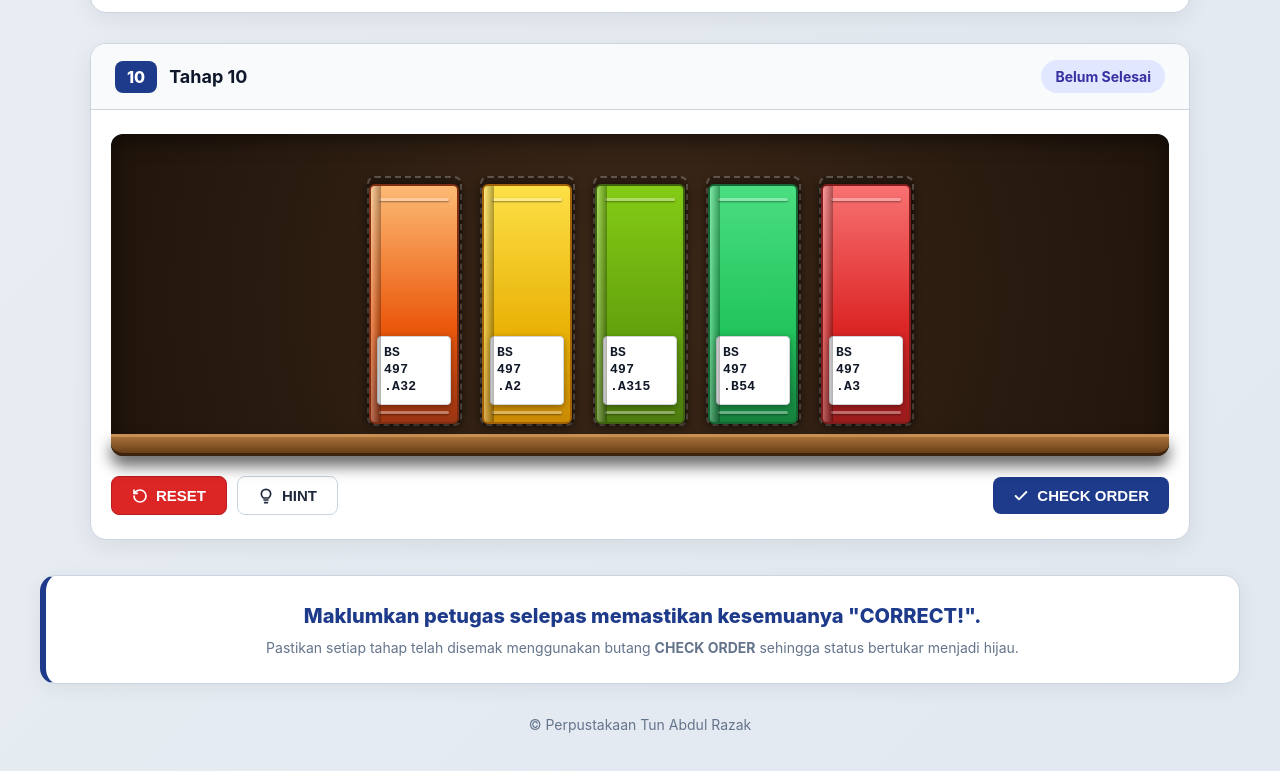
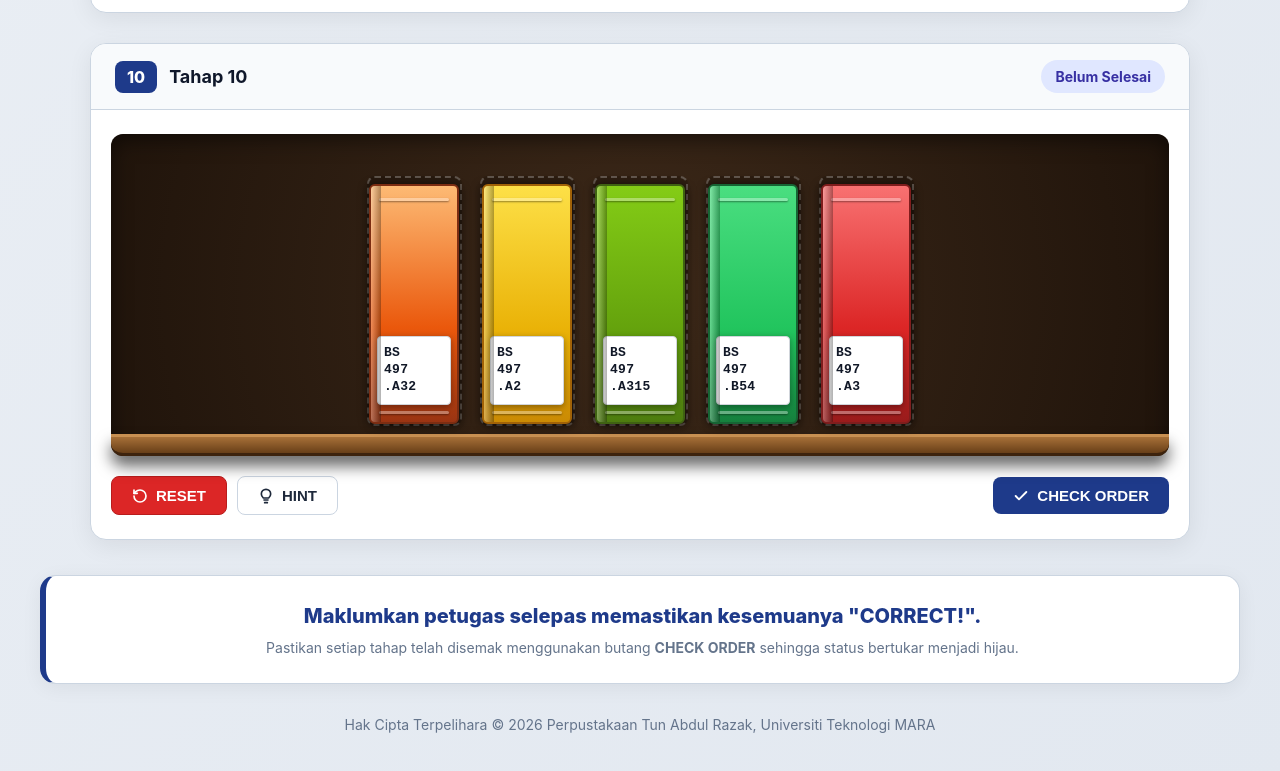
Before and after one commit to aplikasi-perpustakaan/lcc-game, a plain HTML site: page index.html in a window 1280 px wide. Shown: the part 5074-5845 px from the top of the page. Drawn offline with Linux system fonts and the light colour scheme.

Commit message:
chore: update copyright notice to Option 1

```diff
--- a/index.html
+++ b/index.html
@@ -61,7 +61,7 @@
   </div>
 
   <footer class="footer-text">
-    <p>&copy; Perpustakaan Tun Abdul Razak</p>
+    <p>Hak Cipta Terpelihara &copy; 2026 Perpustakaan Tun Abdul Razak, Universiti Teknologi MARA</p>
   </footer>
 
   <!-- Modal Tahniah Keseluruhan -->
```
Also changed, not shown: sort.html (+1 -1 lines).
